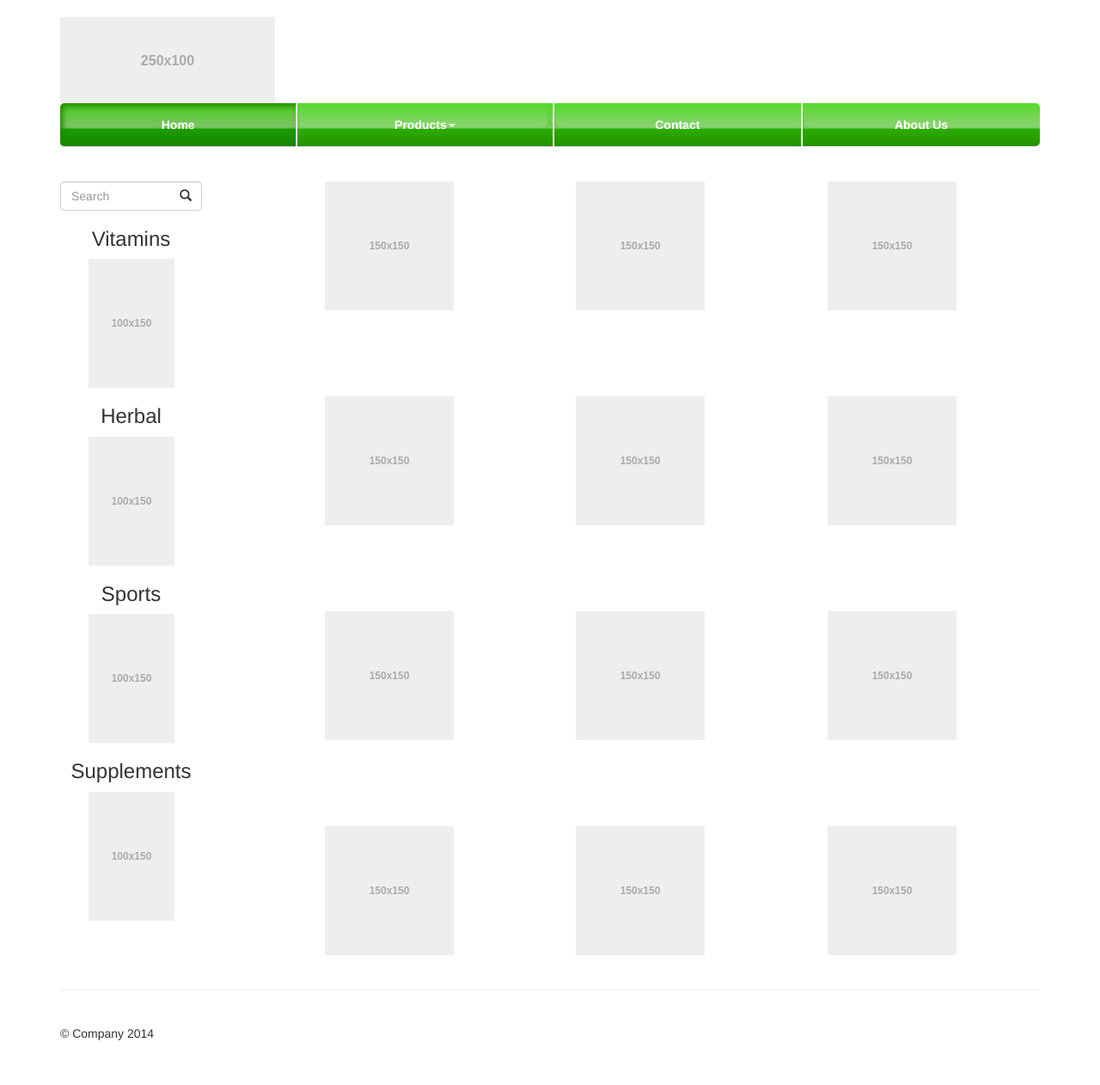
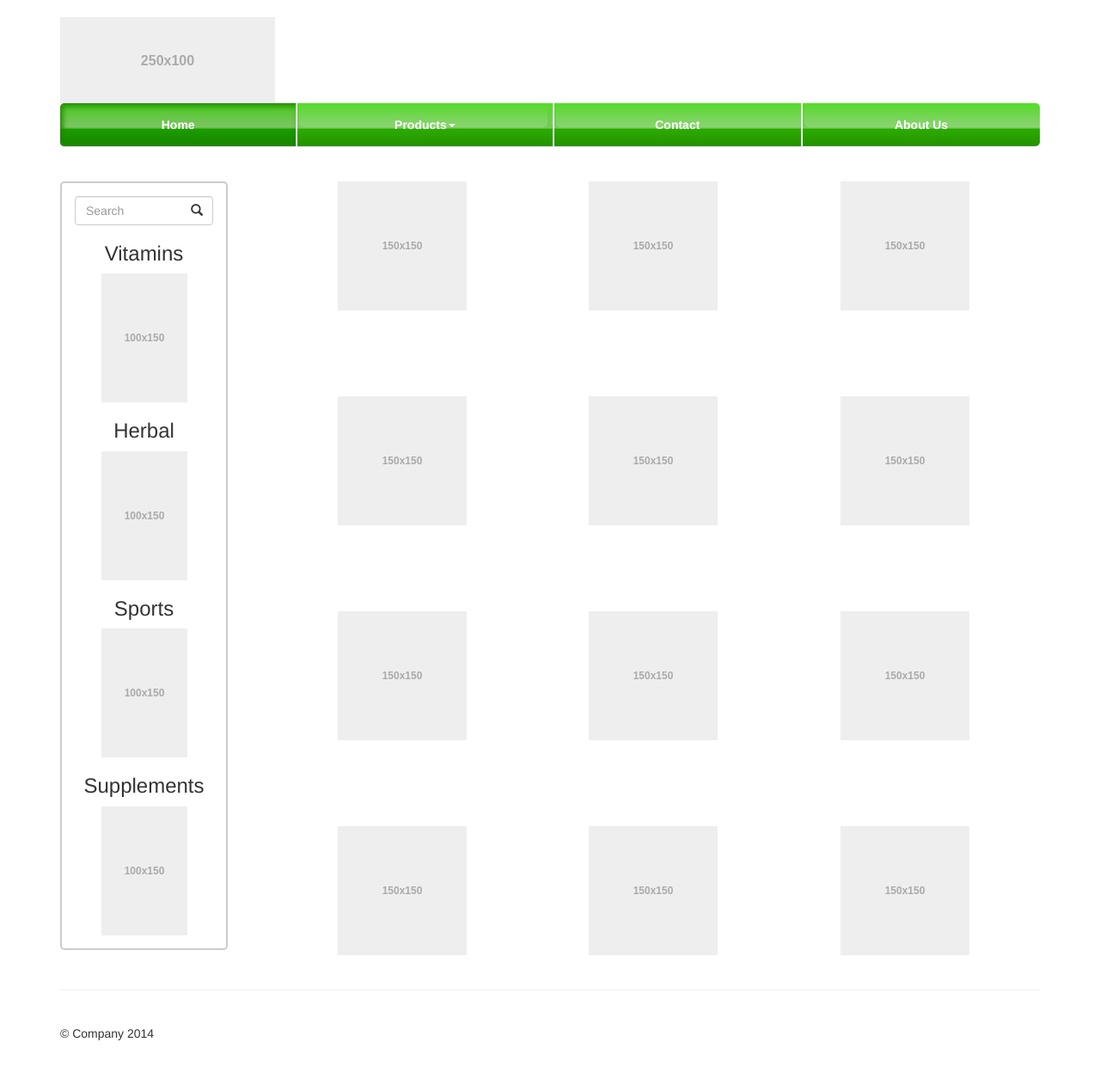
Before and after one commit to TheMaxKim/MerchantSite, a PHP site: page / in a window 1280 px wide. Shown: the whole page at 86% size. Run offline with PHP 8.4, Linux system fonts and the light colour scheme.

Commit message:
small changes to page

```diff
--- a/html/css/theme.css
+++ b/html/css/theme.css
@@ -23,7 +23,7 @@ body {
 
 .nav-justified {
   background-color: #eee;*/
-  border: 1px hidden #ccc;
+  border: 2px solid #cccccc;
   border-radius: 5px;
 }
 .nav-justified > li > a {
@@ -97,7 +97,7 @@ body {
 .form-control + .glyphicon {
   position: absolute;
   right: 0;
-  padding: 8px 27px;
+  padding: 23px 27px;
 }
 
 .dropdown-menu {
@@ -111,7 +111,13 @@ body {
 .main {
   text-align: center;
 }
-
+.col-md-2 {
+  border:2px solid #cccccc;
+  margin-left: 15px;
+  padding-top: 15px;
+  padding-bottom: 15px;
+  border-radius:5px;
+}
 .col-md-3 {
   text-align: right;
 }
--- a/html/index.html
+++ b/html/index.html
@@ -57,6 +57,7 @@
           <div class="col-md-2">
             <input class="form-control" type="search" placeholder="Search" />
             <span class="glyphicon glyphicon-search"></span>
+
             <h3>Vitamins</h3>
             <img data-src="holder.js/100x150" alt="...">
             <h3>Herbal</h3>
@@ -66,7 +67,7 @@
             <h3>Supplements</h3>
             <img data-src="holder.js/100x150" alt="...">
           </div>
-
+          <div class="col-main">
           <div class="col-md-3">
             <img data-src="holder.js/150x150" alt="...">
             <br></br>
@@ -114,7 +115,7 @@
             <br></br>
             <img data-src="holder.js/150x150" alt="...">
           </div>
-
+		</div>
 
         </div>
       </div>
```
